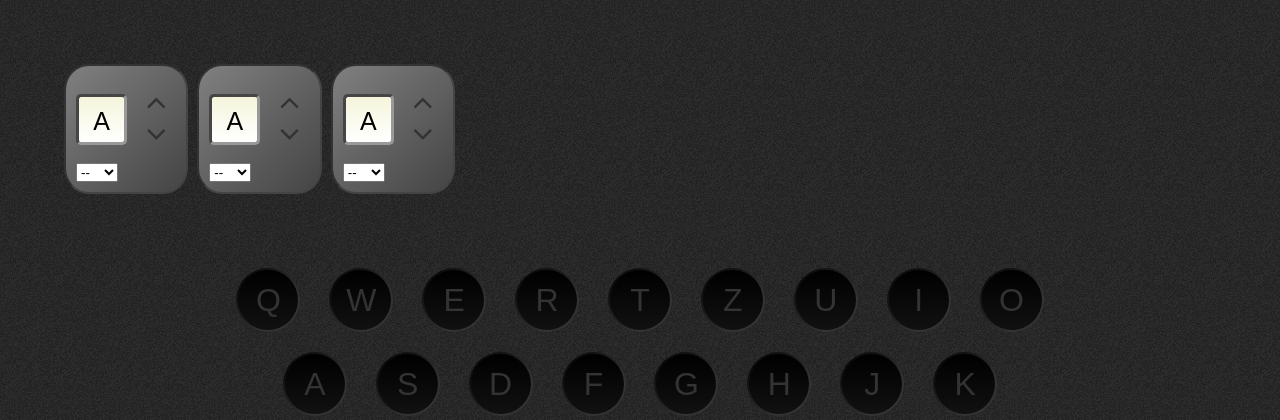
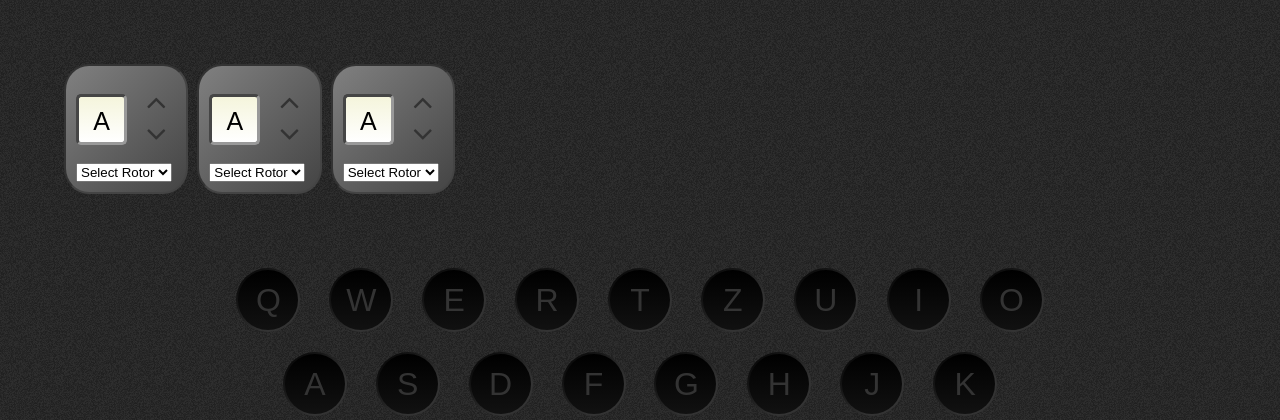
Before and after one commit to peterlawless/enigma-web-app, a Django app: page /enigma in a window 1280 px wide. Shown: the top 420 px of the page. Run offline with Django 3.2, Linux system fonts and the light colour scheme; some libraries are stand-ins or nearby versions.

Commit message:
Added required attribute to select fields, blank values to 'select rotor' options, wrapped rotors in a form

```diff
--- a/enigma_app/static/js/main.js
+++ b/enigma_app/static/js/main.js
@@ -19,6 +19,10 @@ function rotate(domElement, direction) {
     increment = -1;
   }
   domElement.html(alphabet[(alphabet.indexOf(domElement.html()) + 26 + increment) % 26]);
+}
+
+function validate_selection() {
+
 }
 
 $('.up').click(function () {
@@ -76,7 +80,6 @@ $(document).keydown(function(event) {
                 }
               }); // end .done()
       }; // end if (rotors.length === 3 && settings.length === 3)
-      console.log('Got out of the rotation')
       rotors = [];
       settings = [];
       $('select').each(function(i, e) {
--- a/enigma_app/templates/enigma.html
+++ b/enigma_app/templates/enigma.html
@@ -10,6 +10,7 @@
   </head>
   <body>
     <div class="rotors">
+      <form id="rotors" method="get">
       <div class="slow-rotor">
         <div class="window">
           <span class="slow-letter"></span>
@@ -18,8 +19,8 @@
           <i class="fa fa-angle-up up" aria-hidden="true"></i>
           <i class="fa fa-angle-down down" aria-hidden="true"></i>
         </div>
-        <select>
-          <option>--</option>
+        <select required>
+          <option disabled selected value="">Select Rotor</option>
           <option value="I">I</option>
           <option value="II">II</option>
           <option value="III">III</option>
@@ -38,8 +39,8 @@
           <i class="fa fa-angle-up up" aria-hidden="true"></i>
           <i class="fa fa-angle-down down" aria-hidden="true"></i>
         </div>
-        <select>
-          <option>--</option>
+        <select required>
+          <option disabled selected value="">Select Rotor</option>
           <option value="I">I</option>
           <option value="II">II</option>
           <option value="III">III</option>
@@ -58,8 +59,8 @@
           <i class="fa fa-angle-up up" aria-hidden="true"></i>
           <i class="fa fa-angle-down down" aria-hidden="true"></i>
         </div>
-        <select>
-          <option>--</option>
+        <select required>
+          <option disabled selected value="">Select Rotor</option>
           <option value="I">I</option>
           <option value="II">II</option>
           <option value="III">III</option>
@@ -70,6 +71,8 @@
           <option value="VIII">VIII</option>
         </select>
       </div>
+      <!-- <input type="submit"> -->
+      </form>
     </div>
     <div id="lampboard">
       <div class="row">
```
